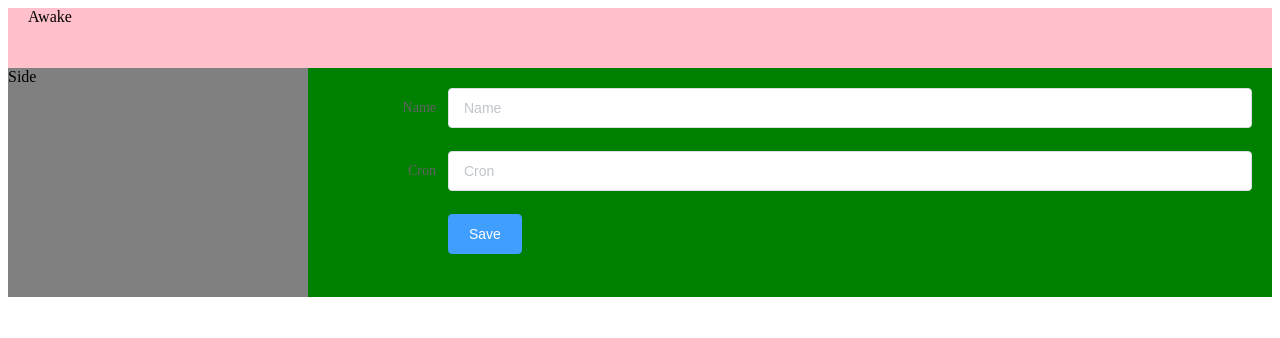
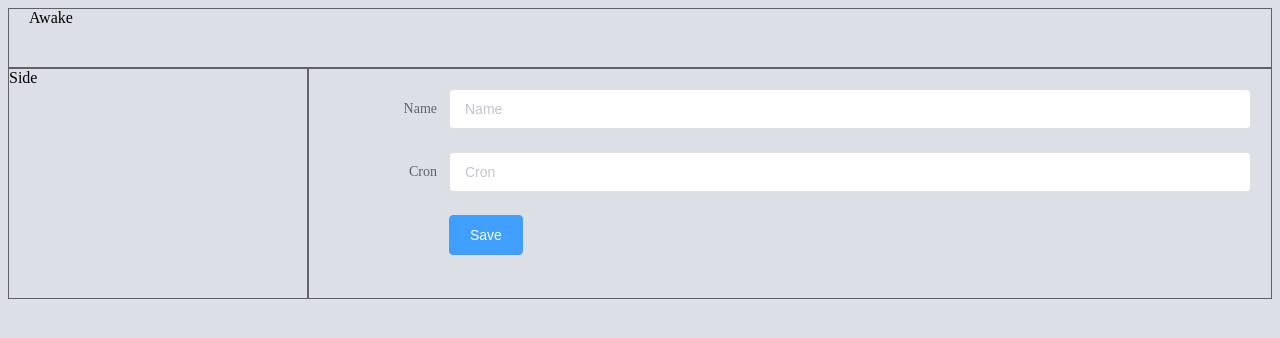
Before and after one commit to jvikstedt/awake-ui, a Vue app: page /jobs/new in a window 1280 px wide. Shown: the top 338 px of the page. Built offline with nearby package versions, Linux system fonts and the light colour scheme.

Commit message:
Background and colors

```diff
--- a/src/App.vue
+++ b/src/App.vue
@@ -24,13 +24,16 @@ export default {
 </script>
 
 <style lang="scss">
+  body {
+    background-color: #DCDFE6;
+  }
   .el-aside {
-    background-color: gray;
+    border: 1px solid #606266;
   }
   .el-main {
-    background-color: green;
+    border: 1px solid #606266;
   }
   .el-header {
-    background-color: pink;
+    border: 1px solid #606266;
   }
 </style>
```
